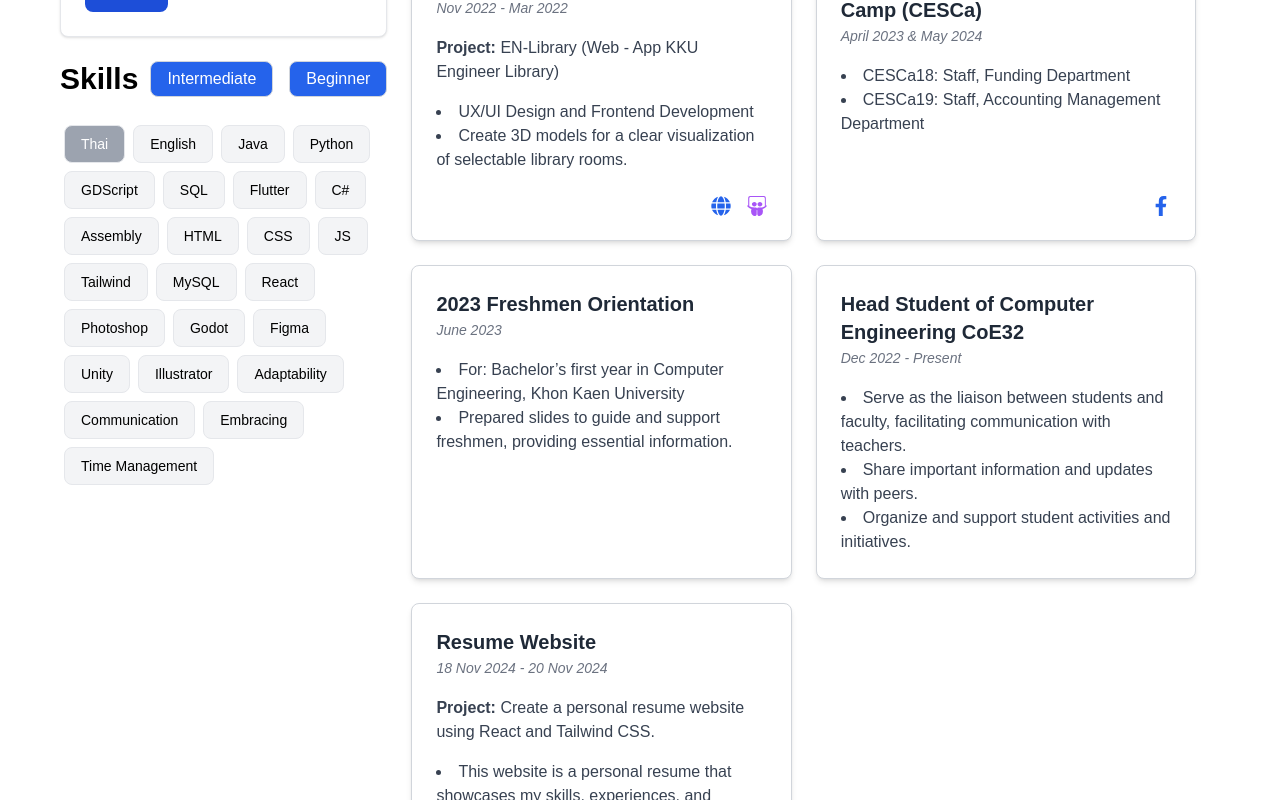
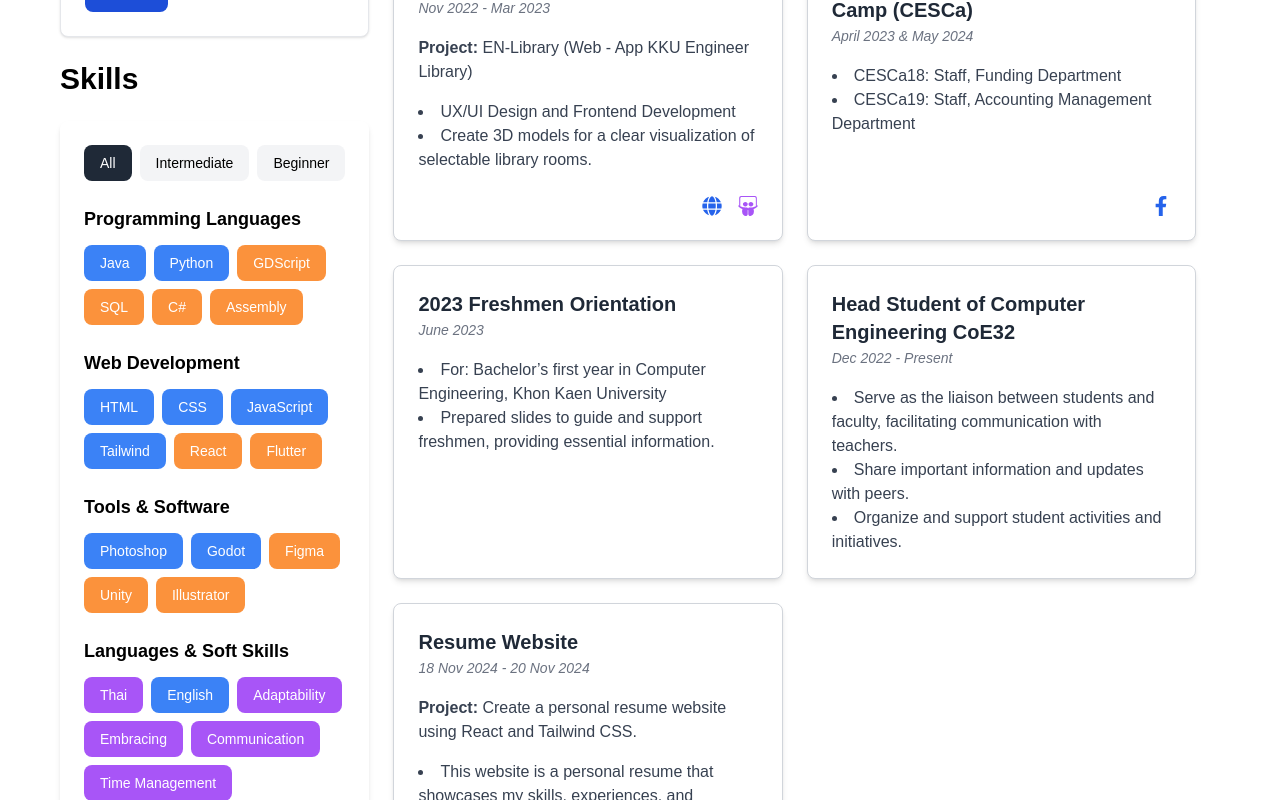
Before and after one commit to KanditT/Resume, a React (Create React App) app in the folder my_resume/: page / in a window 1280 px wide. Shown: the part 1060-1860 px from the top of the page. Built offline with nearby package versions, Linux system fonts and the light colour scheme.

Commit message:
newSkillCard

```diff
--- a/my_resume/src/App.js
+++ b/my_resume/src/App.js
@@ -3,6 +3,7 @@ import "./App.css";
 import { FiDownload } from "react-icons/fi";
 import EducationCard from "./EducationCard";
 import ProjectCard from "./ProjectCard";
+import SkillCard from "./SkillCard";
 
 function App() {
   const [activeSkill, setActiveSkill] = useState("");
@@ -72,8 +73,9 @@ function App() {
           </div>
           {/* SKILLS */}
           <div  className="flex flex-row gap-3 max-w-sm ">
-            <h1 id="skills" className="scroll-m-24 text-3xl font-semibold ">Skills</h1>
-            <div className="flex gap-4">
+
+            <h1 id="skills" className="scroll-m-24 text-3xl font-semibold  mb-6">Skills</h1>
+            {/* <div className="flex gap-4">
               <button
                 className={`px-4 rounded-lg border hover:bg-green-200 hover:text-black transition-colors ${activeSkill === "intermediate"
                   ? "bg-green-500 text-white border-orange-500 border-2"
@@ -92,9 +94,10 @@ function App() {
               >
                 Beginner
               </button>
-            </div>
+            </div> */}
           </div>
-          <div className="my-6 max-w-sm">
+          <SkillCard />
+          {/* <div className="my-6 max-w-sm">
             <div className="mb-6 p-0">
               {[
                 { name: "Thai", bg: "bg-gray-400 text-white" },
@@ -130,7 +133,7 @@ function App() {
                 </span>
               ))}
             </div>
-          </div>
+          </div> */}
           {/* Experaince */}
         </div>
         <div className="my-experience flex-auto">
--- a/my_resume/src/ProjectCard.js
+++ b/my_resume/src/ProjectCard.js
@@ -32,7 +32,7 @@ export default function ExperienceCards() {
         },
         {
             title: "Adv Computer Programming",
-            date: "Nov 2022 - Mar 2022",
+            date: "Nov 2022 - Mar 2023",
             project: "EN-Library (Web - App KKU Engineer Library)",
             details: [
                 "UX/UI Design and Frontend Development",
--- /dev/null
+++ b/my_resume/src/SkillCard.js
@@ -0,0 +1,104 @@
+import React, { useState } from 'react';
+
+const SkillCard = () => {
+    const [skillType, setSkillType] = useState('all');
+
+    const skillCategories = {
+        'Programming Languages': [
+            { name: 'Java', level: 'intermediate' },
+            { name: 'Python', level: 'intermediate' },
+            { name: 'GDScript', level: 'beginner' },
+            { name: 'SQL', level: 'beginner' },
+            { name: 'C#', level: 'beginner' },
+            { name: 'Assembly', level: 'beginner' }
+        ],
+        'Web Development': [
+            { name: 'HTML', level: 'intermediate' },
+            { name: 'CSS', level: 'intermediate' },
+            { name: 'JavaScript', level: 'intermediate' },
+            { name: 'Tailwind', level: 'intermediate' },
+            { name: 'React', level: 'beginner' },
+            { name: 'Flutter', level: 'beginner' }
+        ],
+        'Tools & Software': [
+            { name: 'Photoshop', level: 'intermediate' },
+            { name: 'Godot', level: 'intermediate' },
+            { name: 'Figma', level: 'beginner' },
+            { name: 'Unity', level: 'beginner' },
+            { name: 'Illustrator', level: 'beginner' }
+        ],
+        'Languages & Soft Skills': [
+            { name: 'Thai', level: 'native' },
+            { name: 'English', level: 'intermediate' },
+            { name: 'Adaptability', level: 'native' },
+            { name: 'Embracing', level: 'native' },
+            { name: 'Communication', level: 'native' },
+            { name: 'Time Management', level: 'native' }
+        ]
+    };
+
+    const getSkillColor = (level) => {
+        switch (level) {
+            case 'native':
+                return 'bg-purple-500 text-white';
+            case 'intermediate':
+                return 'bg-blue-500 text-white';
+            case 'beginner':
+                return 'bg-orange-400 text-white';
+            default:
+                return 'bg-gray-100';
+        }
+    };
+
+    return (
+        <div className="w-full max-w-4xl bg-white rounded-lg shadow-md p-6">
+            <div className="mb-6">
+                <div className="flex gap-2">
+                    <button
+                        onClick={() => setSkillType('all')}
+                        className={`px-4 py-2 rounded-lg text-sm ${skillType === 'all' ? 'bg-gray-800 text-white' : 'bg-gray-100'
+                            }`}
+                    >
+                        All
+                    </button>
+                    <button
+                        onClick={() => setSkillType('intermediate')}
+                        className={`px-4 py-2 rounded-lg text-sm ${skillType === 'intermediate' ? 'bg-blue-500 text-white' : 'bg-gray-100'
+                            }`}
+                    >
+                        Intermediate
+                    </button>
+                    <button
+                        onClick={() => setSkillType('beginner')}
+                        className={`px-4 py-2 rounded-lg text-sm ${skillType === 'beginner' ? 'bg-orange-400 text-white' : 'bg-gray-100'
+                            }`}
+                    >
+                        Beginner
+                    </button>
+                </div>
+            </div>
+
+            <div className="space-y-6">
+                {Object.entries(skillCategories).map(([category, skills]) => (
+                    <div key={category}>
+                        <h3 className="text-lg font-semibold mb-3">{category}</h3>
+                        <div className="flex flex-wrap gap-2">
+                            {skills
+                                .filter(skill => skillType === 'all' || skill.level === skillType)
+                                .map(skill => (
+                                    <span
+                                        key={skill.name}
+                                        className={`px-4 py-2 rounded-lg text-sm ${getSkillColor(skill.level)}`}
+                                    >
+                                        {skill.name}
+                                    </span>
+                                ))}
+                        </div>
+                    </div>
+                ))}
+            </div>
+        </div>
+    );
+};
+
+export default SkillCard;
```
